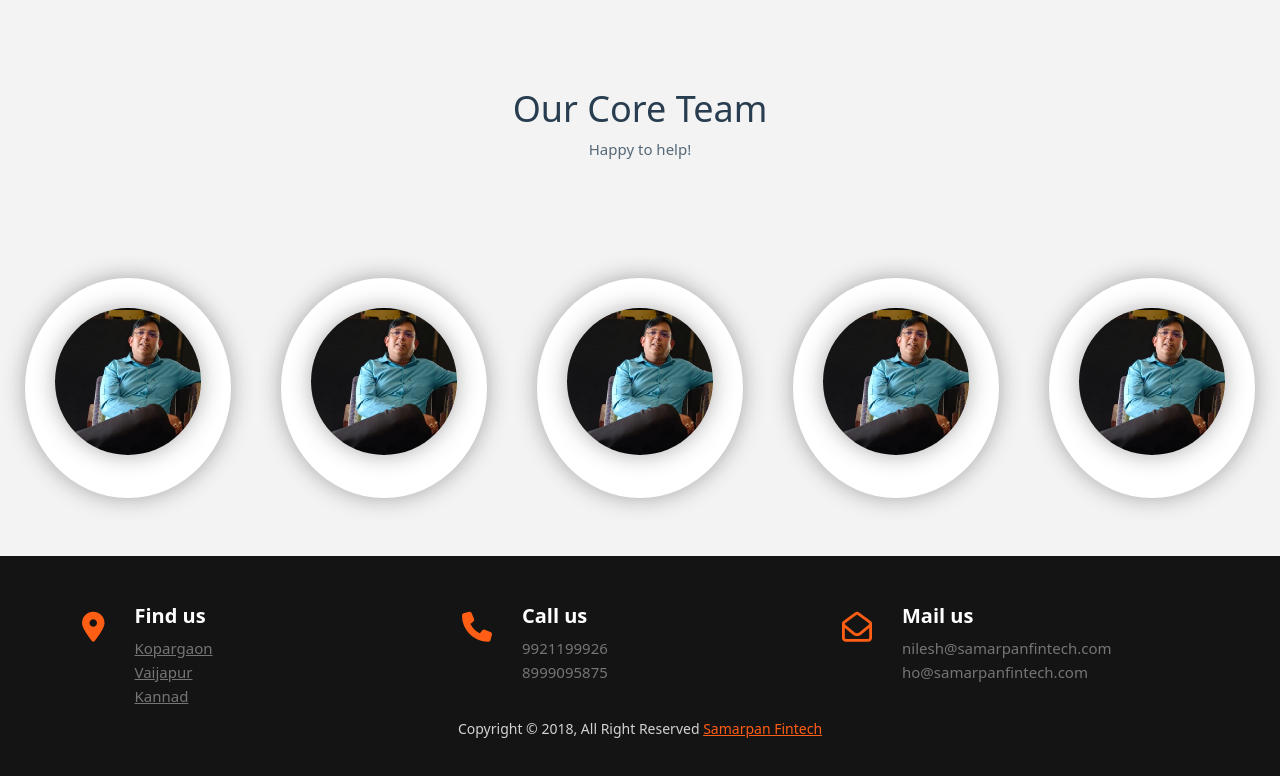
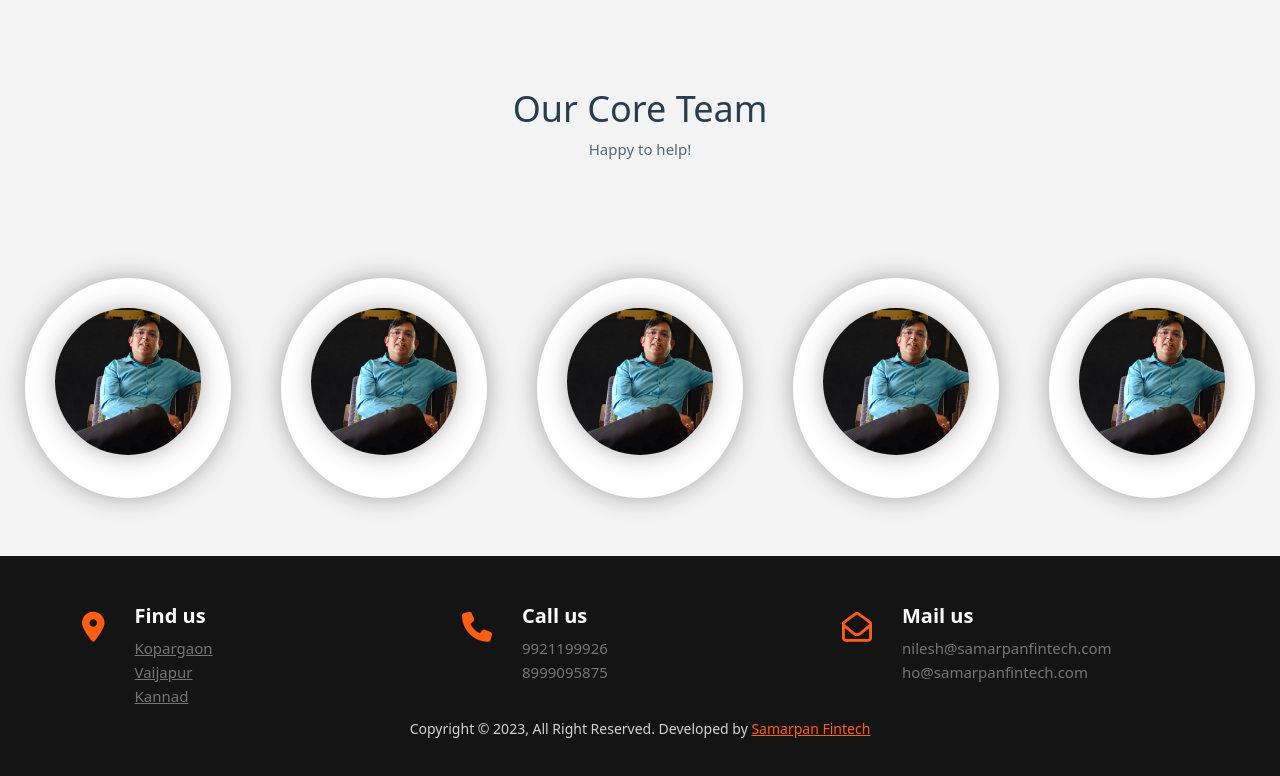
Before and after one commit to sauravdb/Samarpan_Fintech, a plain HTML site: page index.html in a window 1280 px wide. Shown: the part 2778-3554 px from the top of the page. Drawn offline with Linux system fonts and the light colour scheme.

Commit message:
Update year to 2023

```diff
--- a/index.html
+++ b/index.html
@@ -430,7 +430,7 @@
             </div>
           </div>
           <div class="copyright-text">
-            <p>Copyright &copy; 2018, All Right Reserved <a href="http://www.samarpanfintech.com/" target="_blank"
+            <p>Copyright &copy; 2023, All Right Reserved. Developed by <a href="http://www.samarpanfintech.com/" target="_blank"
                 rel="noopener noreferrer">Samarpan
                 Fintech</a></p>
           </div>
```
